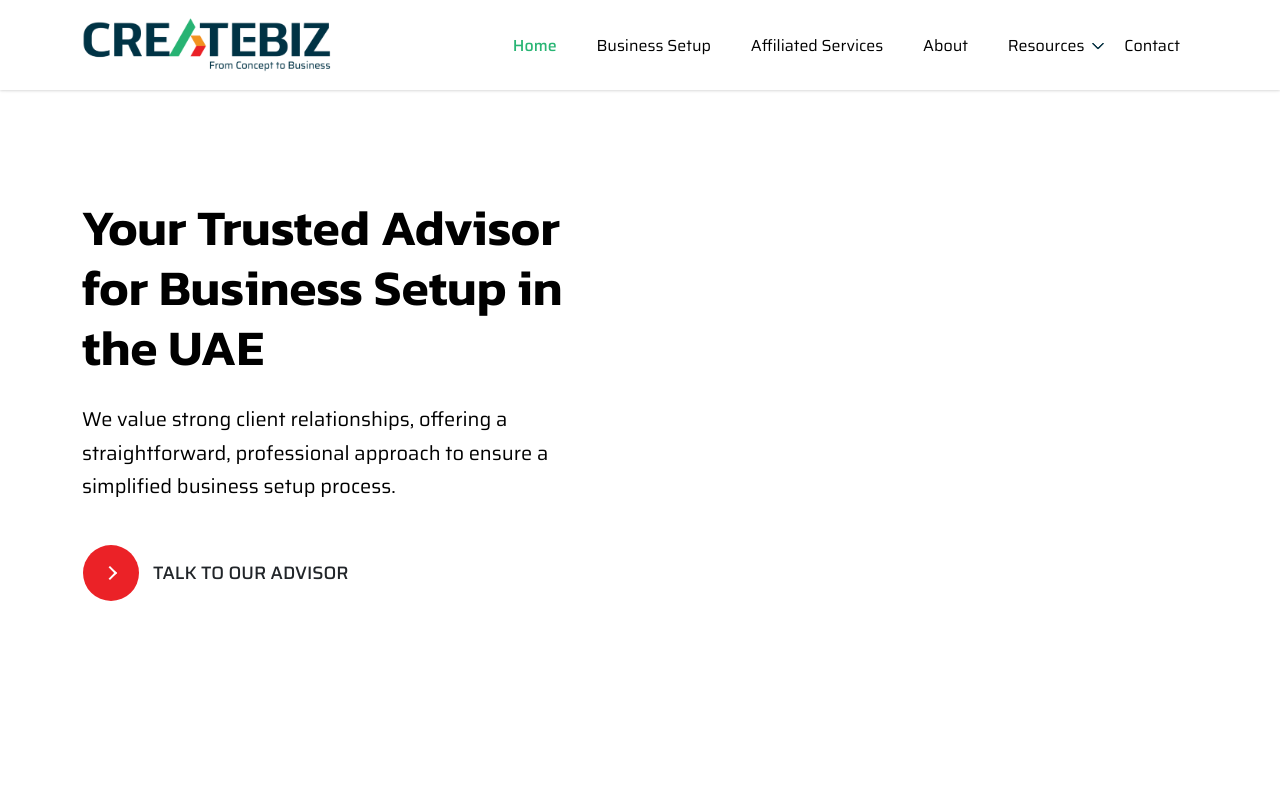
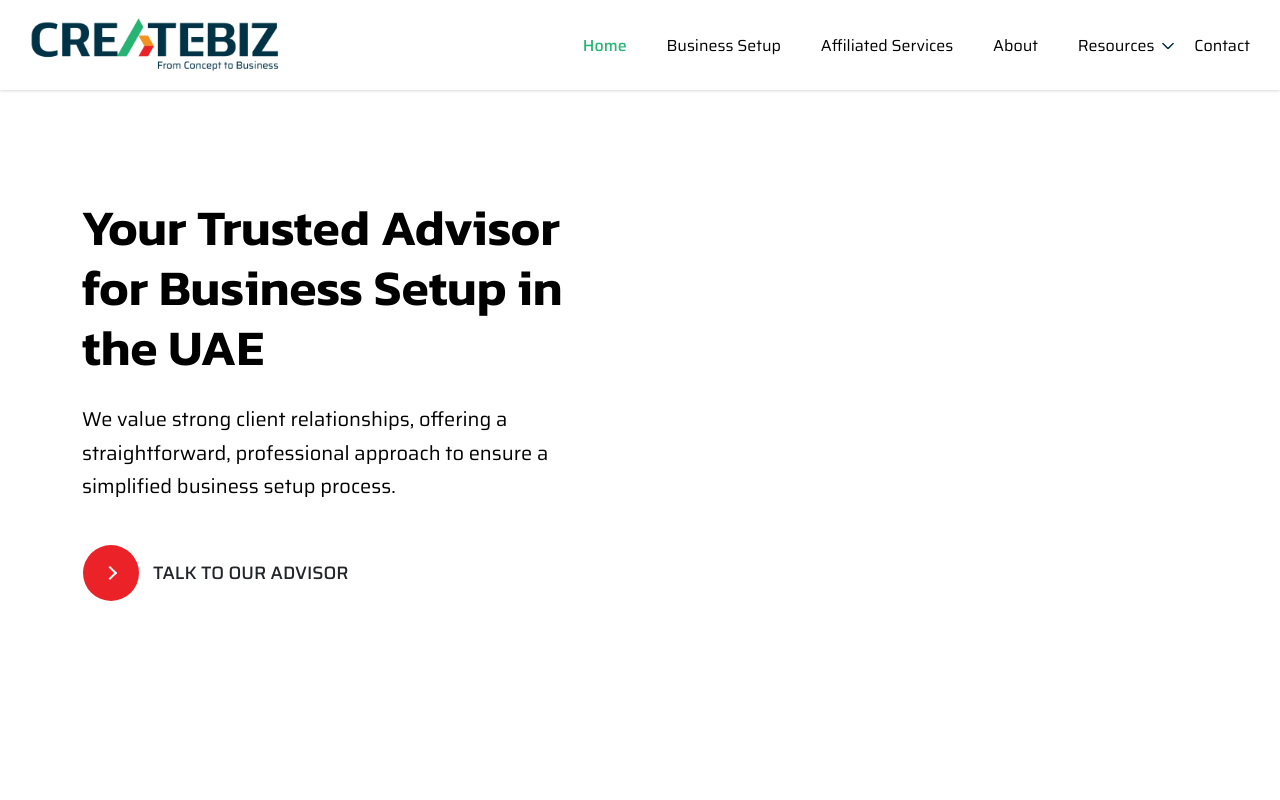
Before and after one commit to Mithunraj1590/createbiz, a plain HTML site: page index.html in a window 1280 px wide. Shown: the top 800 px of the page. Drawn offline with nearby package versions, Linux system fonts and the light colour scheme.

Commit message:
header fixed

```diff
--- a/assets/scss/components/_header.scss
+++ b/assets/scss/components/_header.scss
@@ -23,6 +23,19 @@
         }
         a{
             display: inline-block;
+        }
+    }
+    .header-container{
+        padding: 0 15px;
+        @include min(1200){
+           padding: 0 30px;
+        }
+        @include min(1400){
+            padding: 0 50px;
+        }
+
+        @include min(1600){
+            max-width: 1400;
         }
     }
 }
@@ -159,6 +172,9 @@
                             }
                         }
                     }
+                }
+                &:last-child{
+                    padding-right: 0;
                 }
             }
         }
--- a/assets/scss/pages/home.scss
+++ b/assets/scss/pages/home.scss
@@ -76,7 +76,7 @@
     .sub-title {
         margin-bottom: 15px;
         max-width: max-content;
-        color: $fourth-color;
+        color: $third-color;
         font-family: $font-family;
 
         @include min(992) {
@@ -233,7 +233,7 @@
         .sub-title {
             margin-bottom: 15px;
             max-width: max-content;
-            color: $fourth-color;
+            color: $third-color;
             font-family: $font-family;
         }
 
@@ -542,7 +542,7 @@
         .sub-title {
             margin-bottom: 15px;
             max-width: max-content;
-            color: $fourth-color;
+            color: $third-color;
             font-family: $font-family;
         }
 
--- a/index.html
+++ b/index.html
@@ -16,7 +16,7 @@
 <body>
 
   <header class="main-header">
-    <div class="container h-100 d-flx flx-vcenter">
+    <div class="header-container h-100 d-flx flx-vcenter">
       <div class="logo">
         <a href="./">
           <img src="assets/images/CreateBiz.png" alt="">
```
Also changed, not shown: assets/css/main.min.css, assets/css/pages/home.css.
